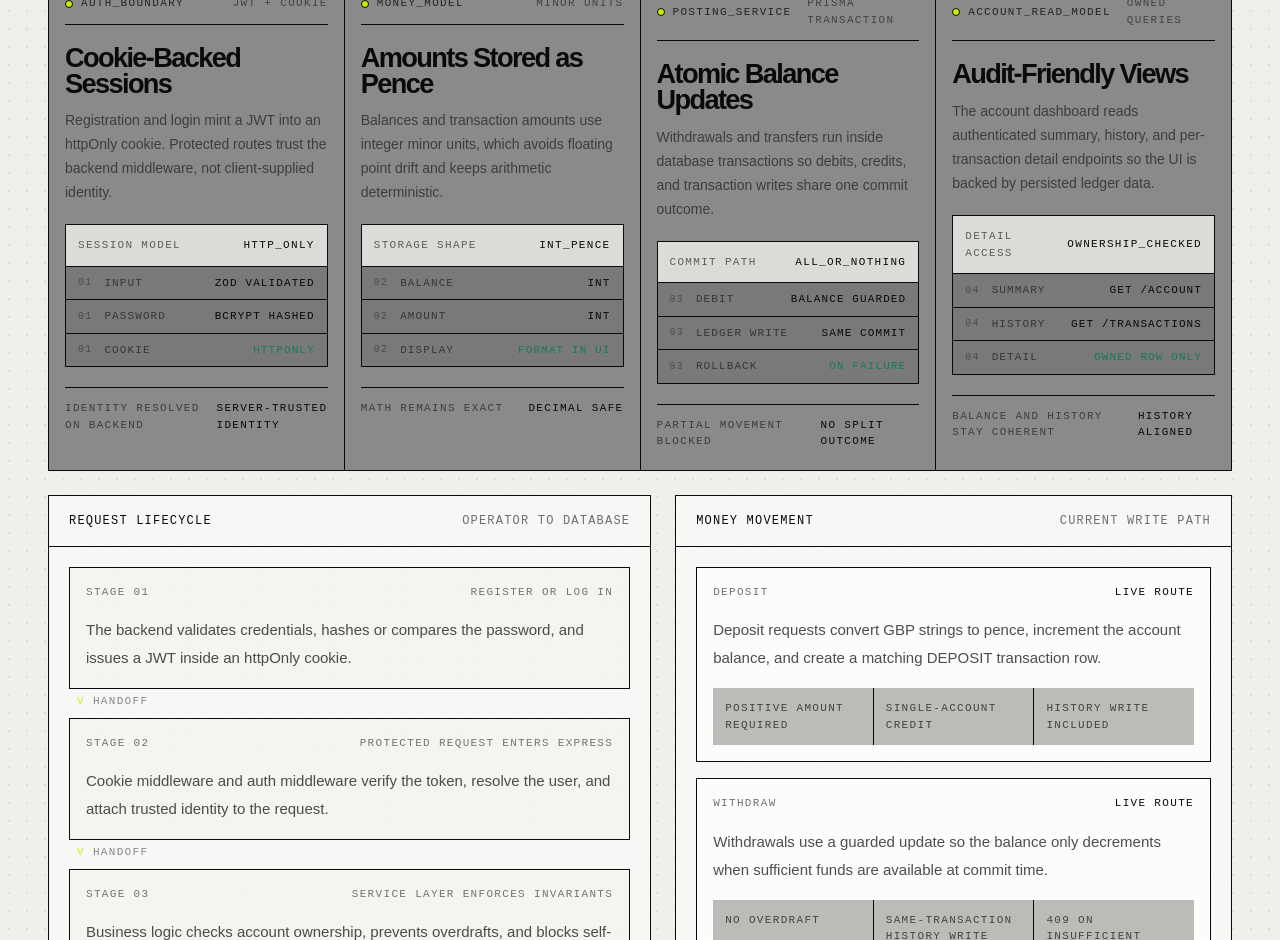
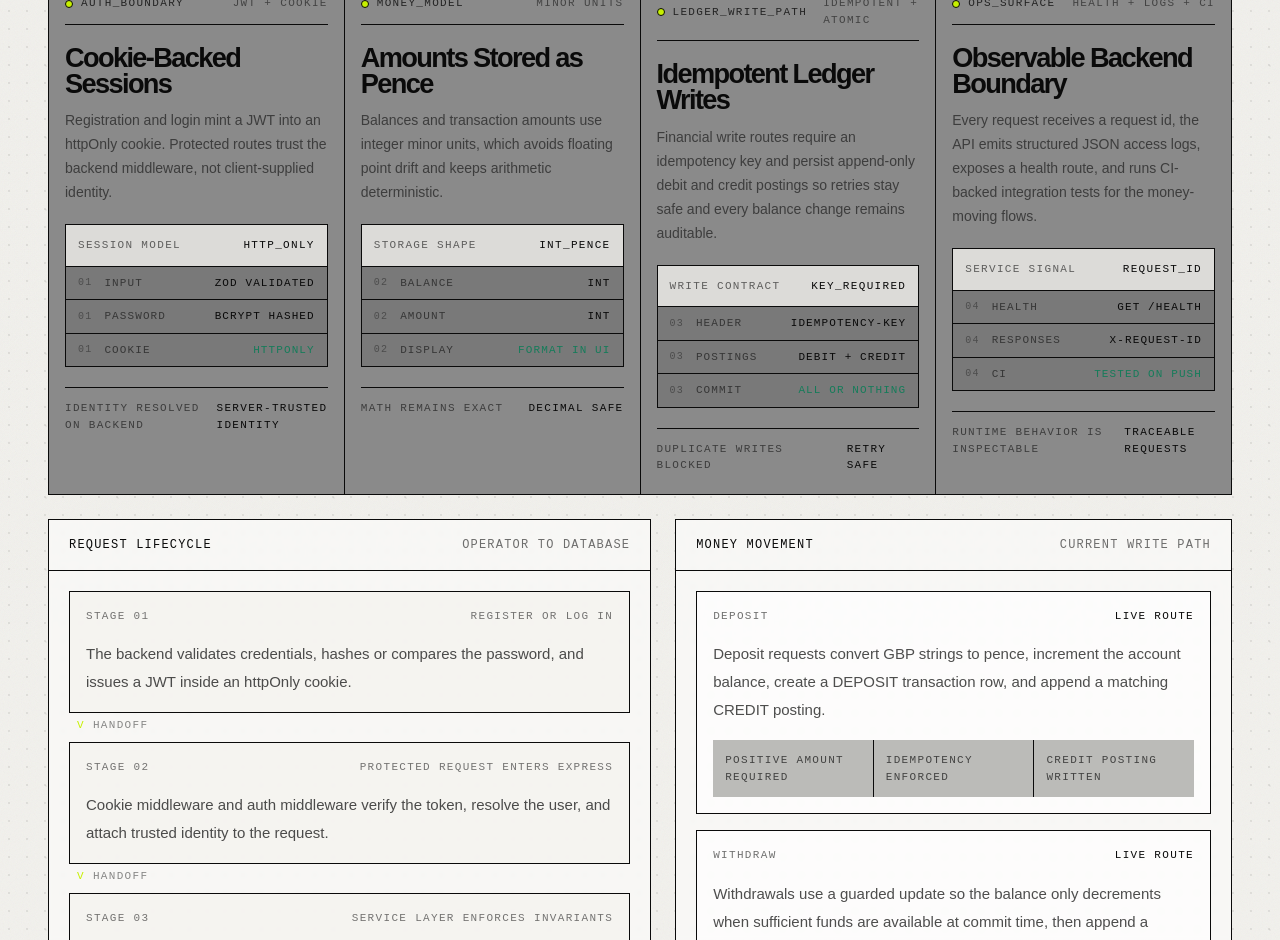
Before and after one commit to Minixlip/mo-stripe, a Next.js app in the folder frontend/: page /explore-more in a window 1280 px wide. Shown: the part 1860-2800 px from the top of the page. Built offline with nearby package versions, Linux system fonts and the light colour scheme; no server answers.

Commit message:
feat: update README and documentation to reflect append-only ledger postings, idempotent writes, and enhanced operational observability

```diff
--- a/frontend/components/docs/data.ts
+++ b/frontend/components/docs/data.ts
@@ -5,7 +5,7 @@ export const docsSignals = [
   { label: 'Backend', value: 'Node.js, Express, TypeScript, Prisma ORM' },
   { label: 'Database', value: 'PostgreSQL on Supabase' },
   { label: 'Auth', value: 'bcrypt, JWT, httpOnly cookie, protected middleware' },
-  { label: 'Ops', value: 'request ids, structured logs, health checks, CI' },
+  { label: 'Ops', value: 'request ids, structured logs, health checks, CI-backed tests' },
 ] as const;
 
 export const quickStartSteps = [
@@ -19,7 +19,7 @@ export const quickStartSteps = [
     label: 'Configure environment',
     command: '.env',
     detail:
-      'Set the backend JWT secret, the database URL, and the frontend API base URL for cookie-backed requests.',
+      'Set the backend JWT secret, the direct Postgres URL, optional CORS origin, and the frontend API base URL for cookie-backed requests.',
   },
   {
     label: 'Apply database migrations',
@@ -32,6 +32,12 @@ export const quickStartSteps = [
     command: 'npm run dev',
     detail:
       'Run the backend on port 4000 and the frontend on port 3000 so the browser can send cookie-authenticated requests.',
+  },
+  {
+    label: 'Run integration tests',
+    command: 'ALLOW_TEST_DB_RESET=true npm run test:integration',
+    detail:
+      'Point the backend at a disposable local Postgres database first. The suite truncates tables between runs and covers auth, idempotency, overdrafts, transfers, and transaction ownership.',
   },
 ] as const;
 
@@ -76,7 +82,7 @@ export const dataModelCards = [
     points: [
       'Stores balance in integer pence instead of floating point currency values.',
       'Is created automatically during registration.',
-      'Owns transaction relationships through incoming and outgoing references.',
+      'Keeps a balance snapshot while related ledger postings provide the append-only movement history.',
     ],
   },
   {
@@ -84,7 +90,23 @@ export const dataModelCards = [
     points: [
       'Captures deposits, withdrawals, and transfers as persisted financial events.',
       'Links to `fromAccountId` and `toAccountId` as needed by the transaction type.',
-      'Supports history inspection and keeps the balance story auditable.',
+      'Acts as the business event that ledger postings hang off for audit-friendly detail reads.',
+    ],
+  },
+  {
+    title: 'LedgerPosting',
+    points: [
+      'Stores append-only debit and credit rows per account effect.',
+      'Lets transfer reads show both sides of a movement instead of only one high-level transaction record.',
+      'Is the foundation for a future balance-derived-from-postings model.',
+    ],
+  },
+  {
+    title: 'IdempotencyKey',
+    points: [
+      'Stores the request hash, operation, and original response for retry-safe financial writes.',
+      'Allows the backend to replay the original result instead of applying the mutation twice.',
+      'Prevents a reused key from being accepted for a different payload.',
     ],
   },
 ] as const;
@@ -92,12 +114,21 @@ export const dataModelCards = [
 export const invariants = [
   'Money is stored as integer minor units.',
   'Protected routes derive `userId` from auth middleware, not request payloads.',
+  'Financial writes require an `Idempotency-Key` and replay the original response on safe retries.',
+  'Deposits, withdrawals, and transfers write append-only ledger postings alongside the business transaction.',
   'Withdrawals fail when funds are insufficient.',
   'Transfers commit debit, credit, and ledger write together.',
   'Opening balances are recorded as transactions, not hidden balance mutations.',
+  'Transaction detail reads are ownership-checked and cannot be fetched cross-account.',
 ] as const;
 
 export const endpointGroups = [
+  {
+    title: 'Operational',
+    routes: ['GET /health'],
+    detail:
+      'Provides a lightweight service health check and database ping. Every response also carries an `X-Request-Id` for correlation.',
+  },
   {
     title: 'Authentication',
     routes: [
@@ -105,10 +136,9 @@ export const endpointGroups = [
       'POST /login',
       'POST /logout',
       'GET /session',
-      'GET /health',
     ],
     detail:
-      'Handles credential lifecycle, cookie issuance, session verification, and service health checks.',
+      'Handles credential lifecycle, cookie issuance, and session verification through a cookie-backed JWT boundary.',
   },
   {
     title: 'Account reads',
@@ -129,7 +159,7 @@ export const endpointGroups = [
       'POST /account/transfer',
     ],
     detail:
-      'Applies the current financial rules, requires an `Idempotency-Key`, and persists the corresponding transaction rows.',
+      'Applies the current financial rules, requires an `Idempotency-Key`, and persists both the business transaction row and the matching ledger postings.',
   },
 ] as const;
 
@@ -137,7 +167,12 @@ export const currentCapabilities = [
   {
     label: 'What works now',
     detail:
-      'Registration, login, logout, protected session lookup, account summary, monthly statements, CSV/JSON exports, transaction history, deposit, withdrawal, transfer, and transaction detail inspection.',
+      'Registration, login, logout, protected session lookup, account summary, monthly statements, CSV/JSON exports, transaction history, deposit, withdrawal, transfer, transaction detail inspection, request ids, and health checks.',
+  },
+  {
+    label: 'What proves quality',
+    detail:
+      'Backend integration tests cover auth cookies, idempotent writes, overdraft prevention, balanced transfer postings, and transaction ownership. GitHub Actions runs that suite plus frontend lint and build checks.',
   },
   {
     label: 'What is intentionally simple',
@@ -147,6 +182,6 @@ export const currentCapabilities = [
   {
     label: 'What should come next',
     detail:
-      'Balances derived directly from postings, stronger token revocation, compensating entries for reversals, and richer operational observability.',
+      'Balances derived directly from postings, stronger token revocation, reversals, rate limiting, and a public deployment target.',
   },
 ] as const;
--- a/frontend/components/explore/data.ts
+++ b/frontend/components/explore/data.ts
@@ -15,7 +15,7 @@ export const exploreSignals = [
   },
   {
     label: 'Current Scope',
-    value: 'single personal account with authenticated money movement',
+    value: 'single personal account with ledger-backed, idempotent money movement',
   },
 ] as const;
 
@@ -59,37 +59,37 @@ export const engineeringHighlights: EmployerHighlight[] = [
   {
     index: '03',
     eyebrow: 'POSTING SAFETY',
-    title: 'Atomic Balance Updates',
+    title: 'Idempotent Ledger Writes',
     description:
-      'Withdrawals and transfers run inside database transactions so debits, credits, and transaction writes share one commit outcome.',
-    system: 'posting_service',
-    mode: 'prisma transaction',
-    invariant: 'no split outcome',
-    proofLabel: 'commit path',
-    proofValue: 'all_or_nothing',
-    footer: 'partial movement blocked',
+      'Financial write routes require an idempotency key and persist append-only debit and credit postings so retries stay safe and every balance change remains auditable.',
+    system: 'ledger_write_path',
+    mode: 'idempotent + atomic',
+    invariant: 'retry safe',
+    proofLabel: 'write contract',
+    proofValue: 'key_required',
+    footer: 'duplicate writes blocked',
     rows: [
-      { label: 'DEBIT', value: 'BALANCE GUARDED' },
-      { label: 'LEDGER WRITE', value: 'SAME COMMIT' },
-      { label: 'ROLLBACK', value: 'ON FAILURE', tone: 'accent' },
+      { label: 'HEADER', value: 'IDEMPOTENCY-KEY' },
+      { label: 'POSTINGS', value: 'DEBIT + CREDIT' },
+      { label: 'COMMIT', value: 'ALL OR NOTHING', tone: 'accent' },
     ],
   },
   {
     index: '04',
-    eyebrow: 'READ SURFACE',
-    title: 'Audit-Friendly Views',
+    eyebrow: 'OPERATIONS',
+    title: 'Observable Backend Boundary',
     description:
-      'The account dashboard reads authenticated summary, history, and per-transaction detail endpoints so the UI is backed by persisted ledger data.',
-    system: 'account_read_model',
-    mode: 'owned queries',
-    invariant: 'history aligned',
-    proofLabel: 'detail access',
-    proofValue: 'ownership_checked',
-    footer: 'balance and history stay coherent',
+      'Every request receives a request id, the API emits structured JSON access logs, exposes a health route, and runs CI-backed integration tests for the money-moving flows.',
+    system: 'ops_surface',
+    mode: 'health + logs + ci',
+    invariant: 'traceable requests',
+    proofLabel: 'service signal',
+    proofValue: 'request_id',
+    footer: 'runtime behavior is inspectable',
     rows: [
-      { label: 'SUMMARY', value: 'GET /account' },
-      { label: 'HISTORY', value: 'GET /transactions' },
-      { label: 'DETAIL', value: 'OWNED ROW ONLY', tone: 'accent' },
+      { label: 'HEALTH', value: 'GET /HEALTH' },
+      { label: 'RESPONSES', value: 'X-REQUEST-ID' },
+      { label: 'CI', value: 'TESTED ON PUSH', tone: 'accent' },
     ],
   },
 ];
@@ -129,19 +129,19 @@ export const requestFlow = [
     step: '03',
     title: 'Service layer enforces invariants',
     detail:
-      'Business logic checks account ownership, prevents overdrafts, and blocks self-transfer edge cases.',
+      'Business logic checks account ownership, validates idempotency context, prevents overdrafts, and blocks self-transfer edge cases.',
   },
   {
     step: '04',
     title: 'Database transaction commits',
     detail:
-      'Balance updates and transaction rows are written together, which prevents partial financial state.',
+      'Balance updates, transaction rows, and append-only ledger postings are written together, which prevents partial financial state.',
   },
   {
     step: '05',
-    title: 'Read model reflects persisted state',
+    title: 'Response is correlated and logged',
     detail:
-      'The account page reads summary, history, and transaction detail from the API rather than inventing state client-side.',
+      'The API returns an `X-Request-Id`, emits a structured request log line, and the frontend then reads the persisted summary, history, and statement data.',
   },
 ] as const;
 
@@ -150,22 +150,22 @@ export const moneyFlowCards = [
     id: 'deposit',
     title: 'Deposit',
     detail:
-      'Deposit requests convert GBP strings to pence, increment the account balance, and create a matching DEPOSIT transaction row.',
-    notes: ['positive amount required', 'single-account credit', 'history write included'],
+      'Deposit requests convert GBP strings to pence, increment the account balance, create a DEPOSIT transaction row, and append a matching CREDIT posting.',
+    notes: ['positive amount required', 'idempotency enforced', 'credit posting written'],
   },
   {
     id: 'withdraw',
     title: 'Withdraw',
     detail:
-      'Withdrawals use a guarded update so the balance only decrements when sufficient funds are available at commit time.',
-    notes: ['no overdraft', 'same-transaction history write', '409 on insufficient funds'],
+      'Withdrawals use a guarded update so the balance only decrements when sufficient funds are available at commit time, then append a DEBIT posting.',
+    notes: ['no overdraft', 'debit posting written', '409 on insufficient funds'],
   },
   {
     id: 'transfer',
     title: 'Transfer',
     detail:
-      'Transfers resolve the recipient by email, block self-transfer, debit the sender, credit the recipient, and write one TRANSFER record.',
-    notes: ['atomic debit and credit', 'ownership enforced', 'recipient must exist'],
+      'Transfers resolve the recipient by email, block self-transfer, debit the sender, credit the recipient, write one TRANSFER record, and append both posting legs.',
+    notes: ['atomic debit and credit', 'idempotent retry safe', 'recipient must exist'],
   },
 ] as const;
 
@@ -195,6 +195,16 @@ export const securityPractices = [
     detail:
       'Deposit, withdrawal, and transfer requests require an idempotency key so the backend can replay the original result instead of reapplying the mutation.',
   },
+  {
+    label: 'Integration Tests',
+    detail:
+      'The backend suite exercises auth cookies, write idempotency, overdraft prevention, balanced transfer postings, and transaction ownership over real HTTP routes.',
+  },
+  {
+    label: 'Operational Signals',
+    detail:
+      'Each request gets a correlation id, logs as structured JSON, and the service exposes a health endpoint for runtime checks.',
+  },
 ] as const;
 
 export const apiGroups = [
@@ -208,6 +218,12 @@ export const apiGroups = [
     ],
     detail:
       'This layer owns credential validation, password hashing, cookie issuance, and authenticated session lookup.',
+  },
+  {
+    label: 'Operational Surface',
+    routes: ['GET /health'],
+    detail:
+      'This route performs a lightweight database ping, while the wider HTTP layer adds request ids and structured access logs to every response cycle.',
   },
   {
     label: 'Account Surface',
@@ -228,7 +244,7 @@ export const apiGroups = [
       'POST /account/transfer',
     ],
     detail:
-      'These handlers enforce amount validation, idempotency keys, overdraft prevention, transaction writes, and atomic transfers.',
+      'These handlers enforce amount validation, idempotency keys, overdraft prevention, transaction writes, append-only ledger postings, and atomic transfers.',
   },
 ] as const;
 
@@ -239,18 +255,23 @@ export const roadmapItems = [
       'Logout currently clears the cookie only. A stronger session model would support true revocation and longer-lived refresh tokens.',
   },
   {
-    title: 'Ledger-style postings',
+    title: 'Posting-derived balances',
     detail:
-      'Each money movement now writes append-only debit and credit posting rows alongside the business transaction. A stronger next step would be deriving balances solely from those postings.',
+      'Each money movement already writes append-only debit and credit postings. The stronger next step is to derive balances directly from those postings instead of keeping a balance snapshot.',
   },
   {
-    title: 'Automated tests',
+    title: 'Rate limiting and abuse protection',
     detail:
-      'The backend now has integration coverage around auth cookies, idempotent writes, overdraft prevention, balanced transfer postings, and transaction ownership checks.',
+      'The write path is now test-covered, but auth and money-moving routes still need rate limiting and abuse controls for a more production-like posture.',
   },
   {
     title: 'Reversals and reconciliation',
     detail:
       'Once the write path is stable, compensating entries and admin reconciliation become the next meaningful financial features.',
+    },
+  {
+    title: 'Public deployment and metrics',
+    detail:
+      'The service now has request ids, logs, health checks, and CI. The next operational step is a public deployment target with metrics, alerts, and environment hardening.',
   },
 ] as const;
```
Also changed, not shown: 1 other file (tests, documents, lock files or other folders).
